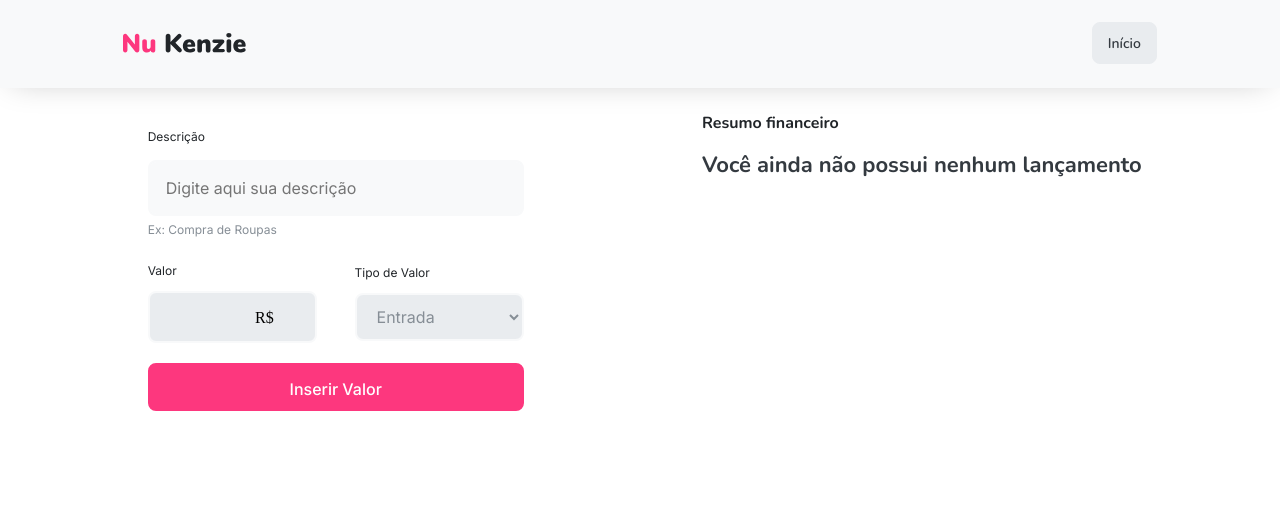
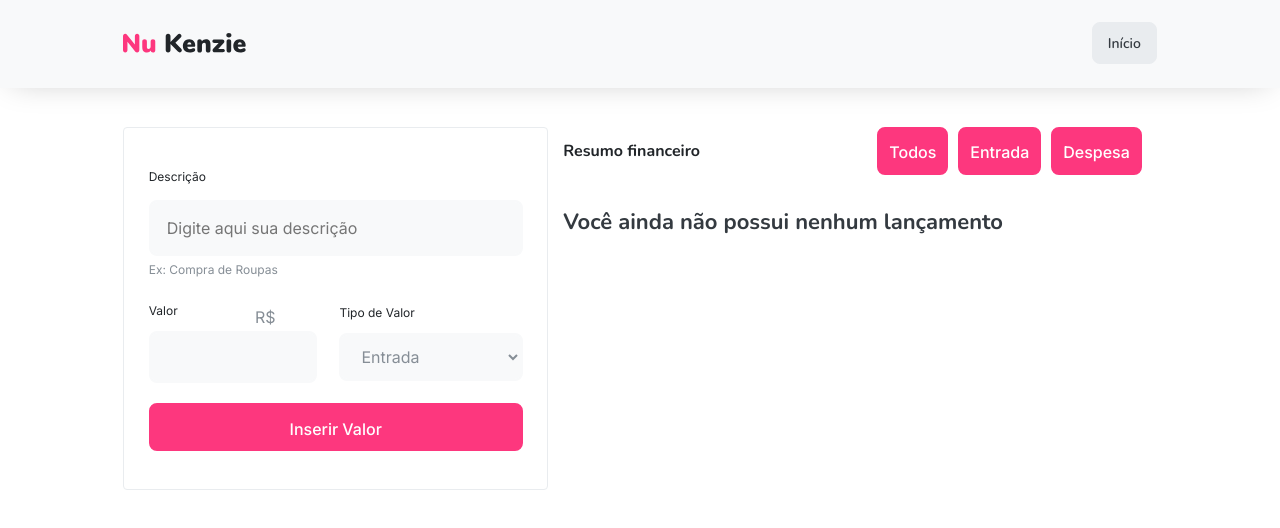
Before and after one commit to Kenzie-Academy-Brasil-Developers/m3-t15-s1-react-projeto-nu-kenzie-rpgouveia, a React (Vite) app: page / in a window 1280 px wide. Both pictures are taken after a click on the button "Iniciar". Shown: the top 528 px of the page. Built offline with nearby package versions, Linux system fonts and the light colour scheme.

Commit message:
fix: update CCS resposiveness

```diff
--- a/src/components/Form/index.jsx
+++ b/src/components/Form/index.jsx
@@ -47,6 +47,7 @@ export const Form = ({addValueToValueList}) => {
                         type={'number'}
                         value={formData.value}
                         onChange={(event) => setFormData({...formData, value: Number(event.target.value)})}
+                        className={styles.form_input_number}
                     />
                     <p>R$</p>
                 </div>
@@ -56,6 +57,7 @@ export const Form = ({addValueToValueList}) => {
                         id='type'
                         value={formData.type}
                         onChange={(event) => setFormData({...formData, type: event.target.value})}
+                        className={styles.form_input_select}
                     >
                         <option value={'Entrada'}>Entrada</option>
                         <option value={'Despesa'}>Despesa</option>
--- a/src/components/Form/style.module.css
+++ b/src/components/Form/style.module.css
@@ -1,6 +1,11 @@
 .form {
+    margin-top: 24px;
     padding: 38px 24.5px;
     max-width: 425px;
+
+    background-color: var(--color-white);
+    border: 1px solid var(--color-grey-2);
+    border-radius: 4px;
 
     display: flex;
     flex-direction: column;
@@ -39,6 +44,10 @@
     color: var(--color-grey-3);
 }
 
+.form_input_1 input :hover {
+    outline: var(--color-grey-4);
+}
+
 .form_input_1 p {
     font-family: var(--font-family-2);
     font-weight: var(--font-weight-5);
@@ -62,15 +71,15 @@
 }
 
 .form_input_right {
-    width: 45%;
+    width: 49%;
     display: flex;
     flex-direction: column;
 }
 
-.form_input_2 div input {
+.form_input_number {
     padding: 11px 16px;
 
-    background-color: var(--color-grey-2);
+    background-color: var(--color-grey-1);
     border: 2px solid var(--color-grey-1);
     border-radius: 8px;
 
@@ -83,9 +92,25 @@
     position: relative;
 }
 
+/* https://www.w3schools.com/howto/howto_css_hide_arrow_number.asp */
+.form_input_number::-webkit-outer-spin-button,
+.form_input_number::-webkit-inner-spin-button{
+    appearance: none;
+    margin: 0;
+}
+.form_input_number[type=number]{
+    -moz-appearance: textfield;
+}
+
 .form_input_2 div p {
+    font-family: var(--font-family-2);
+    font-weight: var(--font-weight-5);
+    font-size: var(--font-size-3);
+    line-height: 26px;
+    color: var(--color-grey-3);
+
     position: absolute;
-    top: 292px;
+    top: 285px;
     left: 110px;
 }
 
@@ -93,10 +118,10 @@
     margin-bottom: 9px;
 }
 
-.form_input_2 div select {
+.form_input_select {
     padding: 11px 16px;
 
-    background-color: var(--color-grey-2);
+    background-color: var(--color-grey-1);
     border: 2px solid var(--color-grey-1);
     border-radius: 8px;
 
@@ -124,6 +149,11 @@
     cursor: pointer;
 }
 
+.form_button:hover {
+    background-color: var(--color-primary-2);
+    border: 2px solid var(--color-primary-2);
+}
+
 @media(min-width: 321px) {
     .form_input_2 div p {
         left: 135px;
@@ -145,11 +175,15 @@
 
 @media(min-width: 767px) {
     .form_input_2 div p {
-        left: 330px;
+        top: 304px;
+        left: 325px;
     }
 }
 
 @media(min-width: 1023px) {
+    .form {
+        margin-top: 39px;
+    }
     .form_input_2 div p {
         left: 255px;
     }
@@ -157,7 +191,7 @@
 
 @media(min-width: 1439px) {
     .form_input_2 div p {
-        left: 370px;
+        left: 400px;
     }
 }
 
@@ -166,3 +200,9 @@
         left: 480px;
     }
 }
+
+@media(min-width: 2559px) {
+    .form_input_2 div p {
+        left: 600px;
+    }
+}
--- a/src/components/Header/style.module.css
+++ b/src/components/Header/style.module.css
@@ -41,6 +41,12 @@
     cursor: pointer;
 }
 
+.header_btn:hover {
+    background-color: var(--color-grey-5);
+    border: 1.4px solid var(--color-grey-5);
+    color: var(--color-grey-1);
+}
+
 @media(min-width: 426px) {
     .container {
         width: 80.75%;
--- a/src/components/TotalValue/index.jsx
+++ b/src/components/TotalValue/index.jsx
@@ -1,9 +1,9 @@
 import styles from './style.module.css'
 
-export const TotalValue = ({valueList}) => {
+export const TotalValue = ({filteredList}) => {
     let myTotalValue = 0
 
-    valueList.map(value => {
+    filteredList.map(value => {
         if (value.type == 'Entrada') {
             return myTotalValue += value.value
         } else {
--- a/src/components/ValueList/ValueCard/style.module.css
+++ b/src/components/ValueList/ValueCard/style.module.css
@@ -2,12 +2,16 @@
     max-width: 560px;
 
     background-color: var(--color-grey-1);
-    border: 1px solid black;
+    border: 1px solid var(--color-grey-1);
     border-radius: 4px;
 
     display: flex;
     flex-direction: row;
-    gap: 14px;
+}
+
+.value_card:hover {
+    background-color: var(--color-grey-2);
+    border: 1px solid var(--color-grey-2);
 }
 
 .value_card_income {
@@ -25,6 +29,7 @@
 }
 
 .value_card_frame {
+    padding: 16px;
     display: flex;
     flex-direction: column;
     gap: 1rem;
@@ -33,10 +38,11 @@
 .value_card_info {
     display: flex;
     flex-direction: column;
-    gap: 1rem;
+    gap: 0.5rem;
 }
 
 .value_card_flex {
+    height: fit-content;
     display: flex;
     flex-direction: column;
     gap: 1rem;
@@ -80,18 +86,21 @@
     .value_card {
         width: 560px;
     }
+    .value_card_frame {
+        gap: unset;
+        flex-direction: row;
+        width: 100%;
+        justify-content: space-between;
+    }
+
+    .value_card_flex {
+        flex-direction: row;
+        align-items: center;
+    }
 }
 
 @media(min-width: 1023px) {
     .value_card {
-        width: unset;
-        min-width: 380px;
+        width: 100%;
     }
 }
-
-@media(min-width: 1439px) {
-    .value_card {
-        width: 500px;
-        min-width: unset;
-    }
-}
--- a/src/components/ValueList/index.jsx
+++ b/src/components/ValueList/index.jsx
@@ -1,19 +1,35 @@
 import styles from './style.module.css'
 import { ValueCard } from './ValueCard'
 
-export const ValueList = ({valueList, removeValueFromValueList}) => {
+export const ValueList = ({filteredList, removeValueFromValueList, setFilter}) => {
 
     return (
         <aside className={styles.aside}>
-            <h3 className='title three bold grey'>Resumo financeiro</h3>
+            <section className={styles.filter_section}>
+                <h3 className='title three bold grey'>Resumo financeiro</h3>
+                <ul className={styles.filter_options}>
+                    <button
+                        onClick={() => setFilter('')}
+                        className={styles.filter_btn}
+                    >Todos</button>
+                    <button
+                        onClick={() => setFilter('Entrada')}
+                        className={styles.filter_btn}
+                    >Entrada</button>
+                    <button
+                        onClick={() => setFilter('Despesa')}
+                        className={styles.filter_btn}
+                    >Despesa</button>
+                </ul>
+            </section>
             <ul className={styles.ul}>
                 {
-                    valueList.length == 0 ? (
+                    filteredList.length == 0 ? (
                         <li>
                             <p className="title two bold grey" aria-label="alert">Você ainda não possui nenhum lançamento</p>
                         </li>
                     ) : (
-                        valueList.map((value) => {
+                        filteredList.map((value) => {
                             return (
                                 <ValueCard value={value} removeValueFromValueList={removeValueFromValueList}/>
                             )
--- a/src/components/ValueList/style.module.css
+++ b/src/components/ValueList/style.module.css
@@ -6,8 +6,69 @@
     gap: 10px;
 }
 
+.filter_section {
+    display: flex;
+    flex-direction: column;
+    gap: 10px;
+    margin-bottom: 20px;
+}
+
 .ul {
     display: flex;
     flex-direction: column;
     gap: 20px;
 }
+
+.filter_options {
+    display: flex;
+    flex-direction: row;
+    gap: 10px;
+}
+
+.filter_btn {
+    height: 48px;
+    width: fit-content;
+    padding: 13.5px 10px;
+
+    background-color: var(--color-primary-1);
+    border: 2px solid var(--color-primary-1);
+    border-radius: 8px;
+
+    font-family: var(--font-family-2);
+    font-weight: var(--font-weight-4);
+    font-size: var(--font-size-3);
+    line-height: 19px;
+    color: var(--color-white);
+
+    cursor: pointer;
+}
+
+.filter_btn:hover {
+    background-color: var(--color-primary-2);
+    border: 2px solid var(--color-primary-2);
+}
+
+@media(min-width: 767px) {
+    .aside {
+        width: 100%;
+    }
+    .filter_section {
+        width: 100%;
+        flex-direction: row;
+        align-items: center;
+        gap: unset;
+        justify-content: space-between;
+    }
+}
+
+@media(min-width: 1023px) {
+    .aside {
+        margin-top: 19px;
+    }
+}
+
+@media(min-width: 1439px) {
+    .aside {
+        width: 560px;
+    }
+}
--- a/src/pages/ApplicationPage/index.jsx
+++ b/src/pages/ApplicationPage/index.jsx
@@ -9,8 +9,13 @@ import { TotalValue } from '../../components/TotalValue'
 export function ApplicationPage({setCurrentPage}) {
 
     const [valueList, setValueList] = useState([])
+    const [filter, setFilter] = useState('')
 
     // Callbacks
+    const filteredList = valueList.filter(value => {
+        return filter == '' ? true : value.type == filter
+    })
+
     function addValueToValueList(formData) {
         const newValue = {...formData, id: uuid()}
         setValueList([...valueList, newValue])
@@ -18,10 +23,10 @@ export function ApplicationPage({setCurrentPage}) {
 
     function removeValueFromValueList(valueToBeRemoved) {
         if (confirm('Você realmente deseja remover este valor?')) {
-            const filteredValuesList = valueList.filter((value) => {
+            const updatedValuesList = valueList.filter((value) => {
                 return value.id !== valueToBeRemoved
             })
-            setValueList([...filteredValuesList])
+            setValueList([...updatedValuesList])
         }
     }
 
@@ -32,10 +37,10 @@ export function ApplicationPage({setCurrentPage}) {
                 <section className={styles.section_flex}>
                     <section>
                         <Form addValueToValueList={addValueToValueList}/>
-                        <TotalValue valueList={valueList}/>
+                        <TotalValue filteredList={filteredList}/>
                     </section>
                     <>
-                        <ValueList valueList={valueList} removeValueFromValueList={removeValueFromValueList}/>
+                        <ValueList filteredList={filteredList} removeValueFromValueList={removeValueFromValueList} setFilter={setFilter}/>
                     </>
                 </section>
             </div>
```
